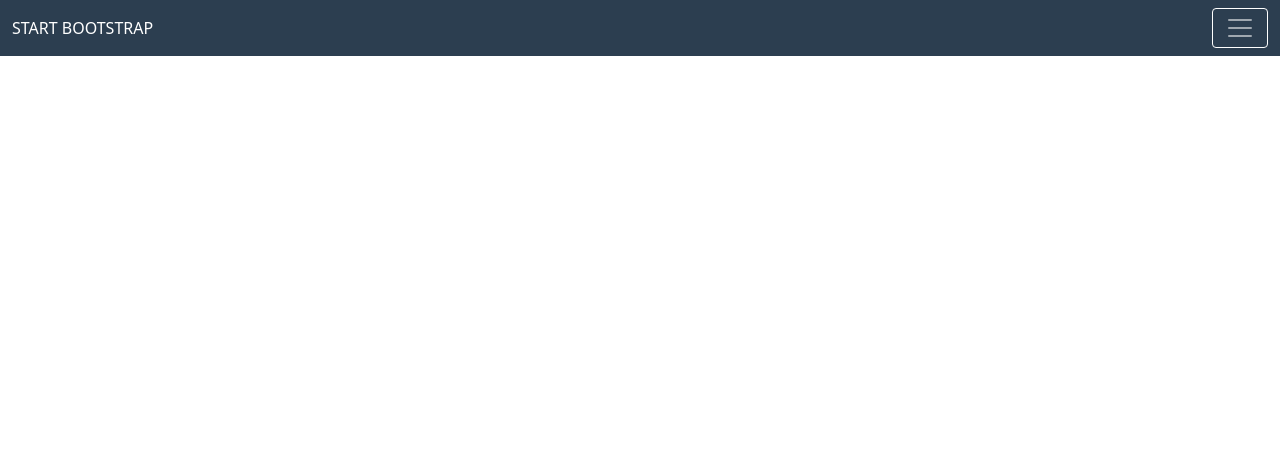
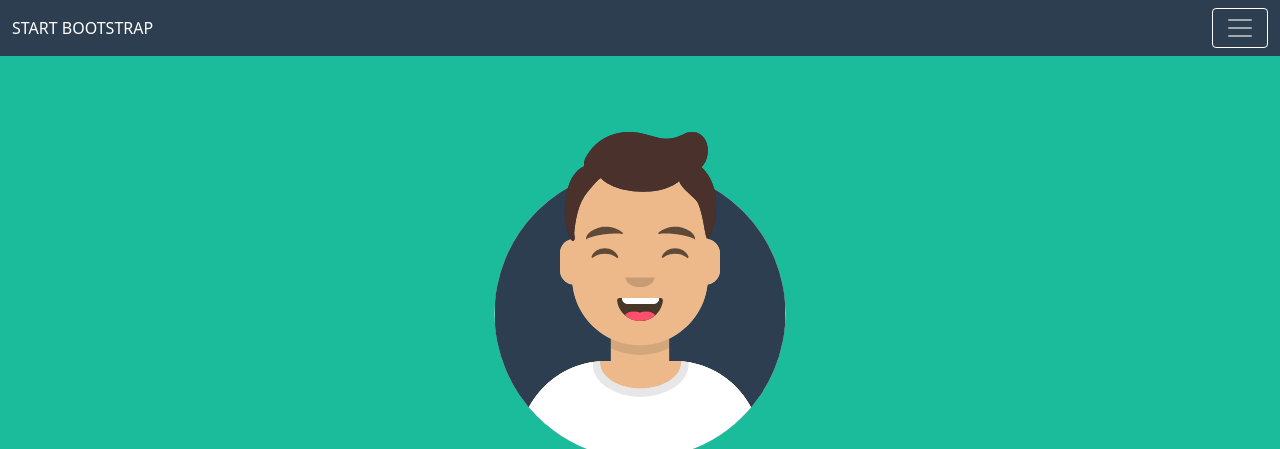
Before and after one commit to Selenejpg/html-css-bootstrap-freelancer, a plain HTML site: page index.html in a window 1280 px wide. Shown: the top 449 px of the page. Drawn offline with nearby package versions, Linux system fonts and the light colour scheme.

Commit message:
jumbotron

```diff
--- a/index.html
+++ b/index.html
@@ -56,7 +56,13 @@
     </header>
 
     <main>
-        <div></div>
+        <div class="jumbotron">
+            <div class="jumbo-2">
+                <img class="jumbo" src="./asset/img/avatar.svg" alt="">
+            </div>
+            <h1>START BOOTSTRAP</h1>
+
+        </div>
         <div></div>
         <div></div>
         <div></div>
--- a/style.css
+++ b/style.css
@@ -1,3 +1,4 @@
+/* classi header */
 .fixed-top {
     background-color: #2c3e50;
 }
@@ -21,3 +22,21 @@
     color: rgba(0,0,0,.55);
     border-color: white
 }
+
+/* classi jumbotron */
+
+.jumbotron {
+    height: 700PX;
+    justify-content: center;
+    background-color: #1abc9c;
+}
+
+.jumbo-2 {
+    display: flex;
+    justify-content: center;
+}
+
+.jumbo {
+    width: 25%;
+    padding-top: 120px;
+}
```
